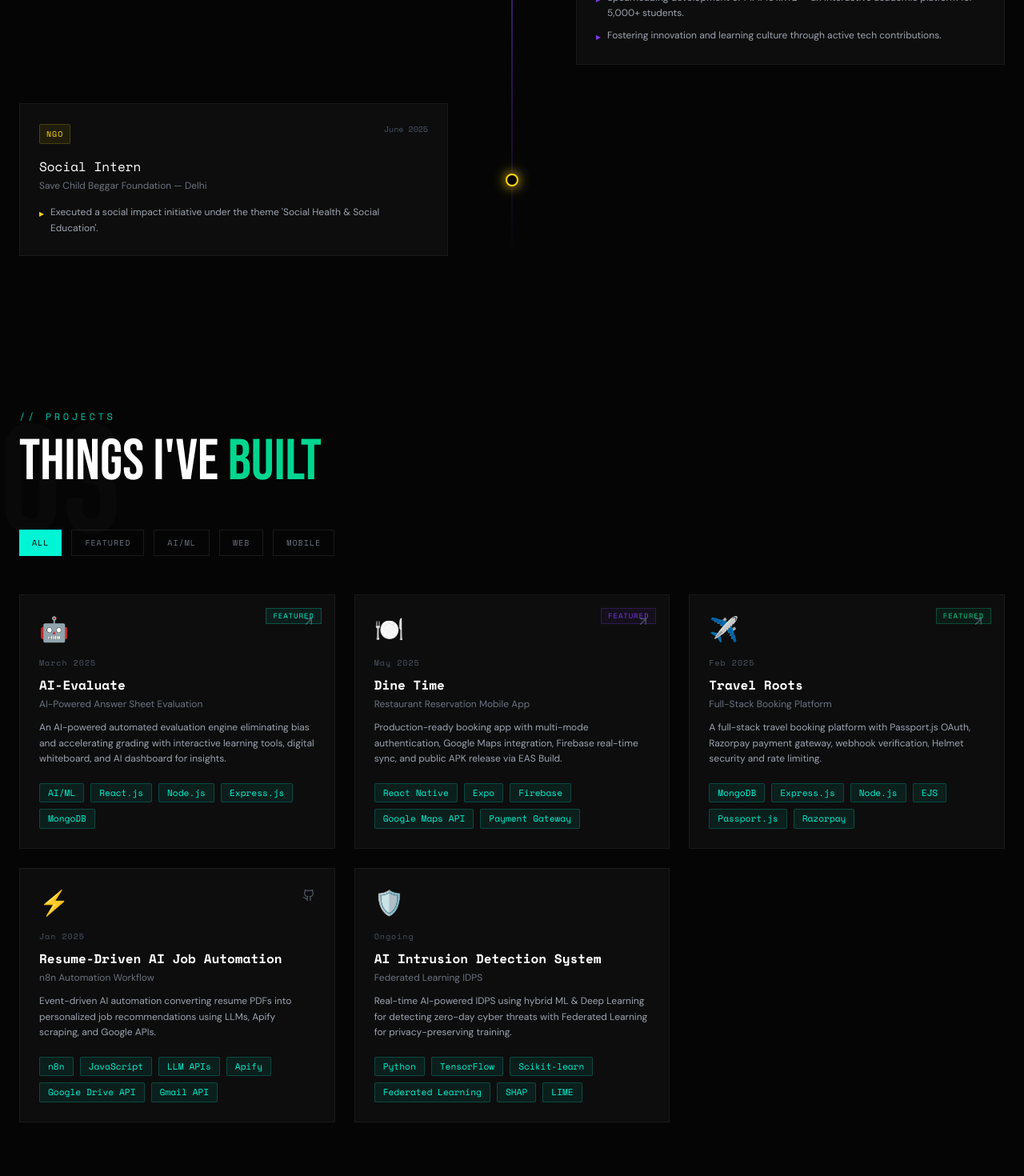
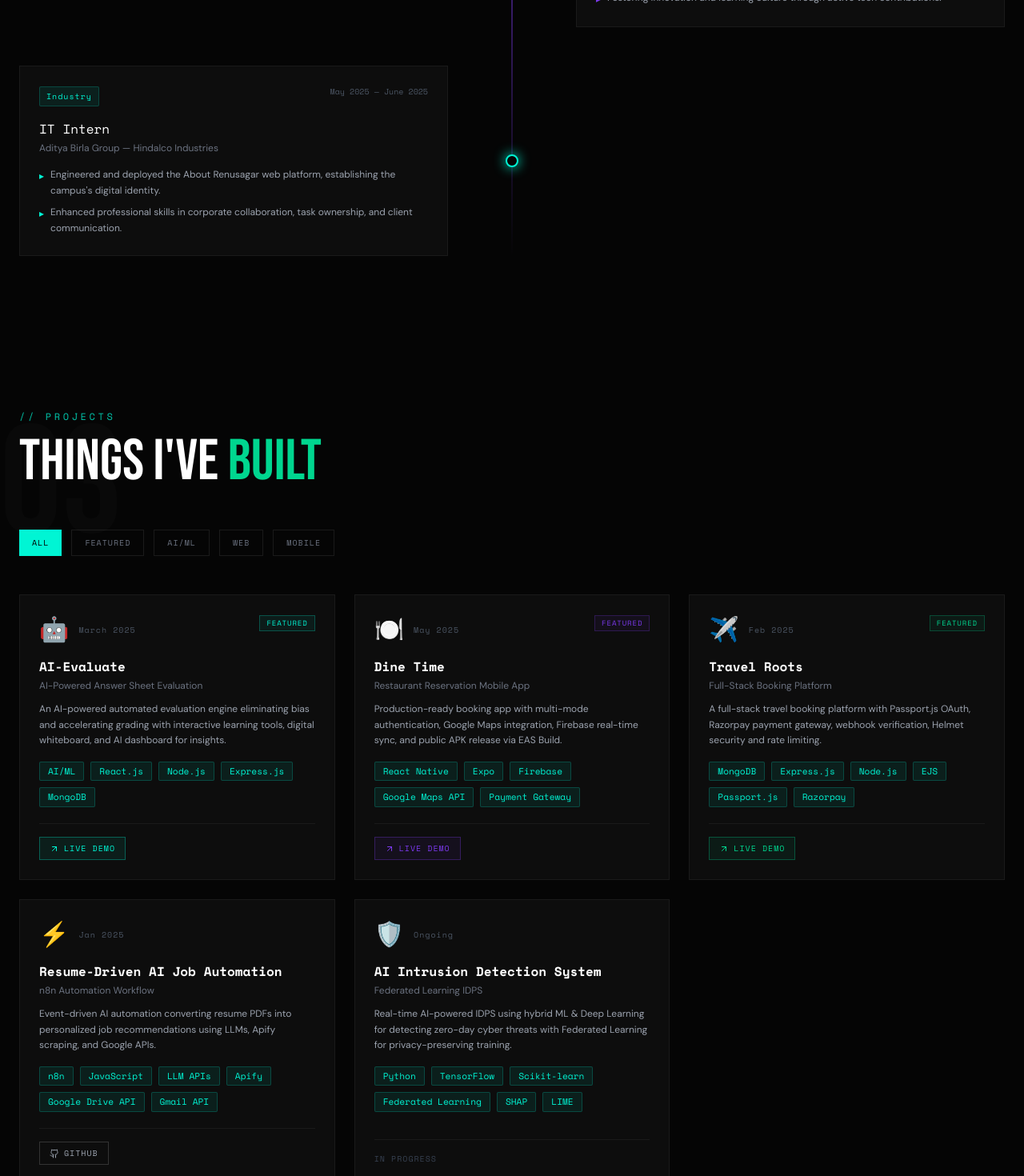
Before and after one commit to vk26kumar/Vishal-Portfolio, a React (Vite) app: page / in a window 1280 px wide. Shown: the part 2400-3870 px from the top of the page at 80% size. Built offline with nearby package versions, Linux system fonts and the light colour scheme.

Commit message:
Update 2

```diff
--- a/src/components/Achievements.jsx
+++ b/src/components/Achievements.jsx
@@ -1,5 +1,6 @@
 import { motion } from 'framer-motion'
 import { useInView } from 'react-intersection-observer'
+import { ExternalLink } from 'lucide-react'
 import { usePortfolio } from '../context/DataContext'
 
 export default function Achievements() {
@@ -7,6 +8,12 @@ export default function Achievements() {
   const { portfolioData } = usePortfolio()
   const achievements = portfolioData.achievements || []
   const certifications = portfolioData.certifications || []
+
+  const openLink = (e, url) => {
+    e.preventDefault()
+    e.stopPropagation()
+    if (url && url !== '#') window.open(url, '_blank', 'noopener,noreferrer')
+  }
 
   return (
     <section id="achievements" className="py-24 relative" ref={ref}>
@@ -22,25 +29,37 @@ export default function Achievements() {
 
         <div className="grid md:grid-cols-2 lg:grid-cols-3 gap-4 mb-16">
           {achievements.map((ach, i) => (
-            <motion.a key={ach.id}
-              href={ach.link && ach.link !== '#' ? ach.link : undefined}
-              target={ach.link && ach.link !== '#' ? '_blank' : undefined}
-              rel="noopener noreferrer"
+            <motion.div key={ach.id}
               initial={{ opacity: 0, scale: 0.9 }} animate={inView ? { opacity: 1, scale: 1 } : {}}
               transition={{ delay: i * 0.1 }}
-              className="cyber-card p-6 rounded-none group cursor-pointer block">
-              <div className="flex items-start gap-4">
-                <span className="text-3xl group-hover:scale-110 transition-transform block">{ach.icon}</span>
+              className="cyber-card p-6 rounded-none group relative flex flex-col">
+
+              <div className="flex items-start gap-4 mb-4">
+                <span className="text-3xl group-hover:scale-110 transition-transform block flex-shrink-0">{ach.icon}</span>
                 <div className="flex-1">
-                  <h3 className="font-display text-sm font-bold mb-1 transition-colors duration-200" style={{ color: ach.color }}>
+                  <h3 className="font-display text-sm font-bold mb-1" style={{ color: ach.color }}>
                     {ach.title}
                   </h3>
                   <p className="text-xs text-gray-500 leading-relaxed">{ach.event}</p>
                 </div>
               </div>
-              <div className="mt-4 h-px opacity-0 group-hover:opacity-100 transition-opacity duration-300"
-                style={{ background: `linear-gradient(90deg, ${ach.color}, transparent)` }} />
-            </motion.a>
+
+              <div className="mt-auto pt-3 border-t border-[#1a1a1a] flex items-center justify-between">
+                <div className="h-px flex-1 mr-4 opacity-0 group-hover:opacity-100 transition-opacity duration-300"
+                  style={{ background: 'linear-gradient(90deg, ' + ach.color + ', transparent)' }} />
+                {ach.link && ach.link !== '#' ? (
+                  <button
+                    onClick={(e) => openLink(e, ach.link)}
+                    style={{ position: 'relative', zIndex: 10, cursor: 'pointer', color: ach.color, border: '1px solid ' + ach.color + '50', background: ach.color + '15' }}
+                    className="flex items-center gap-1.5 font-display text-[9px] tracking-widest px-3 py-1.5 transition-all duration-200 hover:opacity-80 flex-shrink-0"
+                  >
+                    <ExternalLink size={9} /> Certificate
+                  </button>
+                ) : (
+                  <span className="font-display text-[9px] text-gray-700 tracking-widest flex-shrink-0">NO LINK YET</span>
+                )}
+              </div>
+            </motion.div>
           ))}
         </div>
 
@@ -50,19 +69,32 @@ export default function Achievements() {
             <p className="section-tag mb-6">// certifications</p>
             <div className="grid md:grid-cols-3 gap-4">
               {certifications.map((cert, i) => (
-                <motion.a key={cert.id}
-                  href={cert.link && cert.link !== '#' ? cert.link : undefined}
-                  target={cert.link && cert.link !== '#' ? '_blank' : undefined}
+                <motion.div key={cert.id}
                   initial={{ opacity: 0, y: 20 }} animate={inView ? { opacity: 1, y: 0 } : {}}
                   transition={{ delay: 0.7 + i * 0.1 }}
-                  className="cyber-card p-5 rounded-none border-t-2 border-[#00f5d4]/30 group hover:border-[#00f5d4] transition-all duration-300 block">
+                  className="cyber-card p-5 rounded-none border-t-2 border-[#00f5d4]/30 group hover:border-[#00f5d4] transition-all duration-300 flex flex-col">
+
                   <div className="flex items-center gap-2 mb-2">
                     <span className="text-[#00f5d4] text-lg">◆</span>
                     <span className="font-display text-xs text-white">{cert.title}</span>
                   </div>
                   <p className="text-xs text-gray-500 mb-1">{cert.issuer}</p>
-                  <p className="font-display text-[10px] text-[#00f5d4]/60">{cert.date}</p>
-                </motion.a>
+                  <p className="font-display text-[10px] text-[#00f5d4]/60 mb-4">{cert.date}</p>
+
+                  <div className="mt-auto pt-3 border-t border-[#1a1a1a]">
+                    {cert.link && cert.link !== '#' ? (
+                      <button
+                        onClick={(e) => openLink(e, cert.link)}
+                        style={{ position: 'relative', zIndex: 10, cursor: 'pointer', color: '#00f5d4', border: '1px solid rgba(0,245,212,0.35)', background: 'rgba(0,245,212,0.08)' }}
+                        className="flex items-center gap-1.5 font-display text-[9px] tracking-widest px-3 py-1.5 transition-all duration-200 hover:opacity-80"
+                      >
+                        <ExternalLink size={9} /> VIEW CERTIFICATE
+                      </button>
+                    ) : (
+                      <span className="font-display text-[9px] text-gray-700 tracking-widest">LINK NOT ADDED</span>
+                    )}
+                  </div>
+                </motion.div>
               ))}
             </div>
           </motion.div>
--- a/src/components/Experience.jsx
+++ b/src/components/Experience.jsx
@@ -5,7 +5,7 @@ import { usePortfolio } from '../context/DataContext'
 export default function Experience() {
   const { ref, inView } = useInView({ threshold: 0.15, triggerOnce: true })
   const { portfolioData } = usePortfolio()
-  const experience = portfolioData.experience || []
+  const experience = [...(portfolioData.experience || [])].reverse()
 
   return (
     <section id="experience" className="py-24 relative" ref={ref}>
@@ -21,24 +21,23 @@ export default function Experience() {
 
         <div className="relative">
           <div className="absolute left-0 md:left-1/2 top-0 bottom-0 w-px bg-gradient-to-b from-[#00f5d4] via-[#7c3aed] to-transparent ml-6 md:ml-0 -translate-x-1/2" />
-
           <div className="space-y-12">
             {experience.map((exp, i) => (
               <motion.div key={exp.id}
                 initial={{ opacity: 0, x: i % 2 === 0 ? -50 : 50 }}
                 animate={inView ? { opacity: 1, x: 0 } : {}}
                 transition={{ delay: i * 0.2, duration: 0.7 }}
-                className={`relative flex ${i % 2 === 0 ? 'md:flex-row' : 'md:flex-row-reverse'} items-center gap-8 pl-14 md:pl-0`}
+                className={'relative flex ' + (i % 2 === 0 ? 'md:flex-row' : 'md:flex-row-reverse') + ' items-center gap-8 pl-14 md:pl-0'}
               >
                 <div className="absolute left-0 md:left-1/2 w-4 h-4 rounded-full border-2 z-10 -translate-x-1/2 ml-6 md:ml-0"
-                  style={{ borderColor: exp.color, background: '#050505', boxShadow: `0 0 15px ${exp.color}` }} />
+                  style={{ borderColor: exp.color, background: '#050505', boxShadow: '0 0 15px ' + exp.color }} />
 
-                <div className={`w-full md:w-[calc(50%-3rem)] ${i % 2 === 0 ? 'md:mr-auto md:pr-8' : 'md:ml-auto md:pl-8'}`}>
+                <div className={'w-full md:w-[calc(50%-3rem)] ' + (i % 2 === 0 ? 'md:mr-auto md:pr-8' : 'md:ml-auto md:pl-8')}>
                   <div className="cyber-card p-6 rounded-none hover:border-[#2a2a2a] transition-all duration-300 group">
                     <div className="flex items-start justify-between mb-3">
                       <div>
                         <span className="font-display text-[10px] tracking-widest px-2 py-1 rounded-sm mb-2 inline-block"
-                          style={{ color: exp.color, background: `${exp.color}15`, border: `1px solid ${exp.color}30` }}>
+                          style={{ color: exp.color, background: exp.color + '15', border: '1px solid ' + exp.color + '30' }}>
                           {exp.type}
                         </span>
                         <h3 className="font-display text-base text-white mt-2">{exp.role}</h3>
--- a/src/components/Projects.jsx
+++ b/src/components/Projects.jsx
@@ -28,6 +28,12 @@ export default function Projects() {
     return (tech || '').split(',').map(t => t.trim()).filter(Boolean)
   }
 
+  const openLink = (e, url) => {
+    e.preventDefault()
+    e.stopPropagation()
+    if (url) window.open(url, '_blank', 'noopener,noreferrer')
+  }
+
   return (
     <section id="projects" className="py-24 relative" ref={ref}>
       <div className="absolute left-0 top-24 font-accent text-[12rem] leading-none text-white/[0.02] select-none pointer-events-none">03</div>
@@ -43,9 +49,7 @@ export default function Projects() {
         <motion.div initial={{ opacity: 0 }} animate={inView ? { opacity: 1 } : {}} transition={{ delay: 0.3 }} className="flex flex-wrap gap-3 mb-12">
           {filters.map((f) => (
             <button key={f} onClick={() => setFilter(f)}
-              className={`font-display text-[10px] tracking-widest px-4 py-2 transition-all duration-200 ${
-                filter === f ? 'bg-[#00f5d4] text-black' : 'border border-[#1a1a1a] text-gray-500 hover:border-[#00f5d4]/30 hover:text-[#00f5d4]'
-              }`}>
+              className={'font-display text-[10px] tracking-widest px-4 py-2 transition-all duration-200 ' + (filter === f ? 'bg-[#00f5d4] text-black' : 'border border-[#1a1a1a] text-gray-500 hover:border-[#00f5d4]/30 hover:text-[#00f5d4]')}>
               {f}
             </button>
           ))}
@@ -58,42 +62,67 @@ export default function Projects() {
               <motion.div key={project.id}
                 initial={{ opacity: 0, y: 30 }} animate={{ opacity: 1, y: 0 }} transition={{ delay: i * 0.1 }}
                 onMouseEnter={() => setHovered(project.id)} onMouseLeave={() => setHovered(null)}
-                className="cyber-card rounded-none group relative overflow-hidden">
+                className="cyber-card rounded-none group relative overflow-hidden flex flex-col">
+
                 <div className="h-px w-full transition-all duration-500"
-                  style={{ background: hovered === project.id ? `linear-gradient(90deg, ${project.color}, transparent)` : 'transparent' }} />
+                  style={{ background: hovered === project.id ? 'linear-gradient(90deg, ' + project.color + ', transparent)' : 'transparent' }} />
 
-                <div className="p-6">
+                <div className="p-6 flex flex-col flex-1">
+                  {/* Top: icon + period + featured */}
                   <div className="flex items-start justify-between mb-4">
-                    <span className="text-3xl group-hover:scale-110 transition-transform block">{project.icon}</span>
-                    <div className="flex gap-3">
-                      {project.githubLink && (
-                        <a href={project.githubLink} target="_blank" rel="noopener noreferrer" className="text-gray-600 hover:text-white transition-colors"><Github size={16} /></a>
-                      )}
-                      {project.liveLink && (
-                        <a href={project.liveLink} target="_blank" rel="noopener noreferrer" className="text-gray-600 hover:text-[#00f5d4] transition-colors"><ArrowUpRight size={16} /></a>
-                      )}
+                    <div className="flex items-center gap-3">
+                      <span className="text-3xl group-hover:scale-110 transition-transform block">{project.icon}</span>
+                      <span className="font-display text-[10px] tracking-widest text-gray-600">{project.period}</span>
                     </div>
+                    {project.featured && (
+                      <span className="font-display text-[9px] tracking-widest px-2 py-0.5"
+                        style={{ color: project.color, border: '1px solid ' + project.color + '40', background: project.color + '10' }}>
+                        FEATURED
+                      </span>
+                    )}
                   </div>
-                  <span className="font-display text-[10px] tracking-widest text-gray-600 block mb-2">{project.period}</span>
+
+                  {/* Title & description */}
                   <h3 className="font-display text-base font-bold mb-1 transition-colors duration-200"
                     style={{ color: hovered === project.id ? project.color : 'white' }}>
                     {project.title}
                   </h3>
                   <p className="text-xs text-gray-500 mb-3">{project.subtitle}</p>
-                  <p className="text-xs text-gray-400 leading-relaxed mb-5">{project.description}</p>
-                  <div className="flex flex-wrap gap-2">
+                  <p className="text-xs text-gray-400 leading-relaxed mb-4">{project.description}</p>
+
+                  {/* Tech tags */}
+                  <div className="flex flex-wrap gap-2 mb-5">
                     {getTechArray(project.tech).map((t) => <span key={t} className="tech-tag">{t}</span>)}
+                  </div>
+
+                  {/* ── Action buttons at bottom ── */}
+                  <div className="mt-auto pt-4 border-t border-[#1a1a1a] flex items-center gap-3 flex-wrap">
+                    {project.githubLink && (
+                      <button
+                        onClick={(e) => openLink(e, project.githubLink)}
+                        style={{ position: 'relative', zIndex: 10, cursor: 'pointer' }}
+                        className="flex items-center gap-1.5 font-display text-[10px] tracking-widest text-gray-400 hover:text-white border border-[#333] hover:border-[#777] px-3 py-1.5 transition-all duration-200 bg-transparent"
+                      >
+                        <Github size={12} /> GITHUB
+                      </button>
+                    )}
+                    {project.liveLink && (
+                      <button
+                        onClick={(e) => openLink(e, project.liveLink)}
+                        style={{ position: 'relative', zIndex: 10, cursor: 'pointer', color: project.color, border: '1px solid ' + project.color + '50', background: project.color + '12' }}
+                        className="flex items-center gap-1.5 font-display text-[10px] tracking-widest px-3 py-1.5 transition-all duration-200 hover:opacity-80"
+                      >
+                        <ArrowUpRight size={12} /> LIVE DEMO
+                      </button>
+                    )}
+                    {!project.githubLink && !project.liveLink && (
+                      <span className="font-display text-[10px] text-gray-700 tracking-widest">IN PROGRESS</span>
+                    )}
                   </div>
                 </div>
 
-                {project.featured && (
-                  <div className="absolute top-4 right-4 font-display text-[9px] tracking-widest px-2 py-0.5"
-                    style={{ color: project.color, border: `1px solid ${project.color}40`, background: `${project.color}10` }}>
-                    FEATURED
-                  </div>
-                )}
                 <div className="absolute inset-0 opacity-0 group-hover:opacity-100 transition-opacity duration-500 pointer-events-none"
-                  style={{ background: `radial-gradient(circle at 50% 100%, ${project.color}08, transparent 70%)` }} />
+                  style={{ background: 'radial-gradient(circle at 50% 100%, ' + project.color + '08, transparent 70%)' }} />
               </motion.div>
             ))}
           </motion.div>
```
